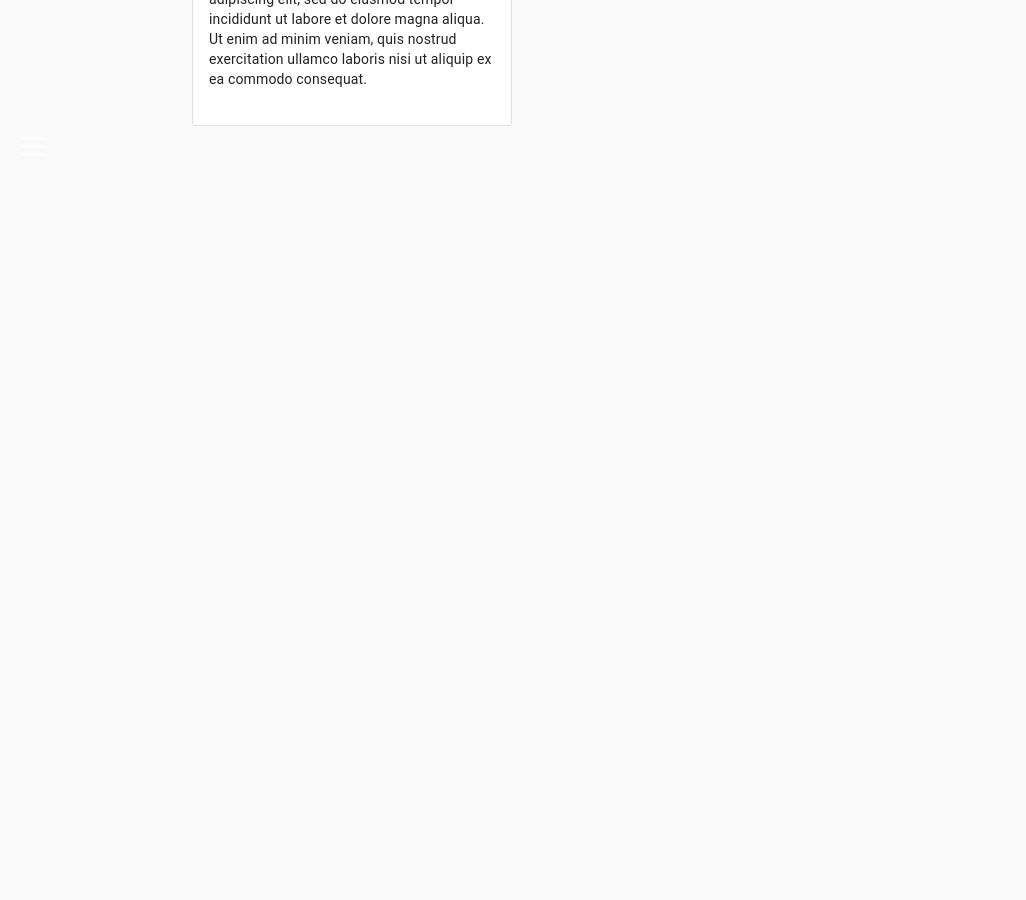
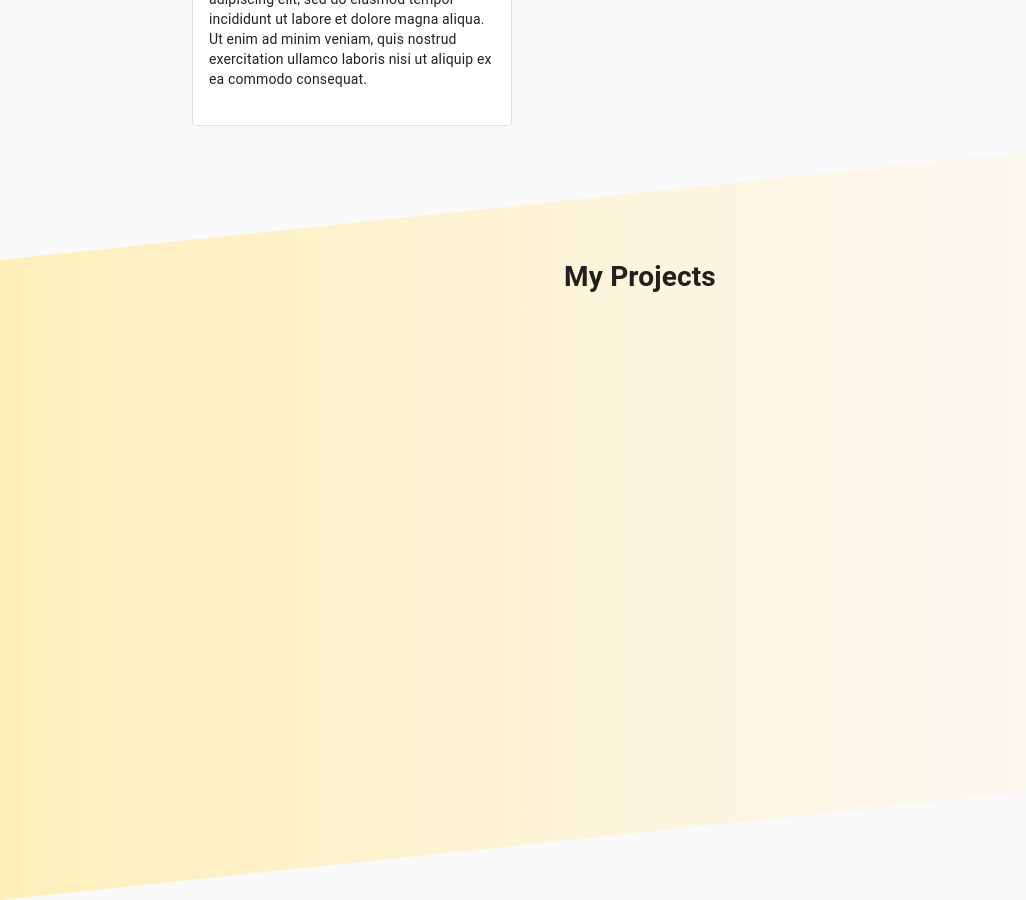
Before and after one commit to Conqueror1776/Conqueror1776.github.io, a React (Create React App) app: page / in a window 1280 px wide. Shown: the part 1220-2120 px from the top of the page, without its empty margins (0-1026 px from the left). Before the commit the page ends 1381 px from the top, so only its background shows below. Built offline with nearby package versions, Linux system fonts and the light colour scheme.

Commit message:
Started Projects File

```diff
--- a/src/Components/Projects.js
+++ b/src/Components/Projects.js
@@ -3,10 +3,10 @@
 
 function Projects() {
     return (
-        <div className='burger-bar'>
-          <div className='bar1'></div>
-          <div className='bar2'></div>
-          <div className='bar3'></div>
+        <div id='projects'>
+          <div className='project-section'>
+            <h1>My Projects</h1>
+          </div>
         </div>
     );
 
--- a/src/Components/Styling/HeaderPage.css
+++ b/src/Components/Styling/HeaderPage.css
@@ -11,7 +11,6 @@
   background: #EECDA3;  /* fallback for old browsers */
   background: -webkit-linear-gradient(to right, #ffa3cb, #EECDA3);  /* Chrome 10-25, Safari 5.1-6 */
   background: linear-gradient(to right, #ffa3cb, #EECDA3); /* W3C, IE 10+/ Edge, Firefox 16+, Chrome 26+, Opera 12+, Safari 7+ */
-
 }
 
 #name h1 {
--- a/src/Components/Styling/Projects.css
+++ b/src/Components/Styling/Projects.css
@@ -0,0 +1,22 @@
+#projects {
+  height: 100vh;
+  width: 100%;
+  height: 80vh;
+  text-align: center;
+  margin: 0;
+  margin-top: 10%;
+  transform: skewY(-6deg);
+  transform-origin: top left;
+  background: #ffefba; /* fallback for old browsers */
+  background: -webkit-linear-gradient(to right, #ffefba, #ffffff); /* Chrome 10-25, Safari 5.1-6 */
+  background: linear-gradient(to right, #ffefba, #fafaff);
+}
+
+.project-section {
+  position: relative;
+  transform: skewY(6deg);
+}
+
+#projects h1 {
+  padding-top: 5%;
+}
```
